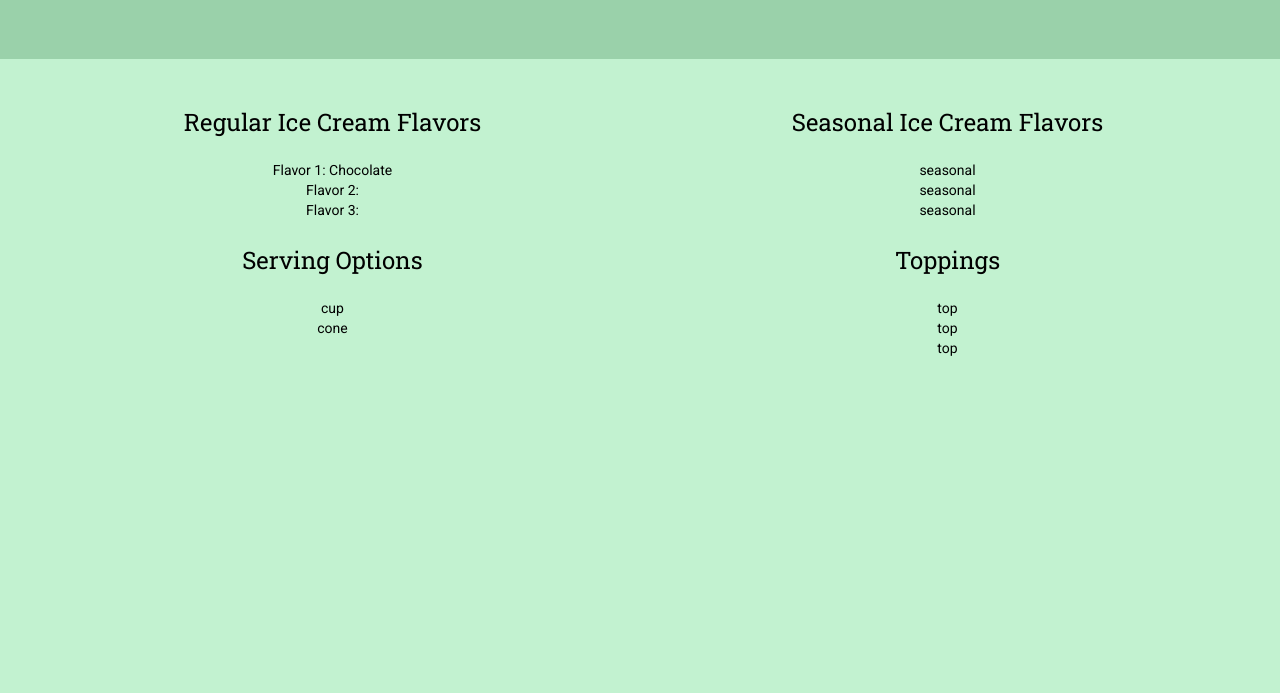
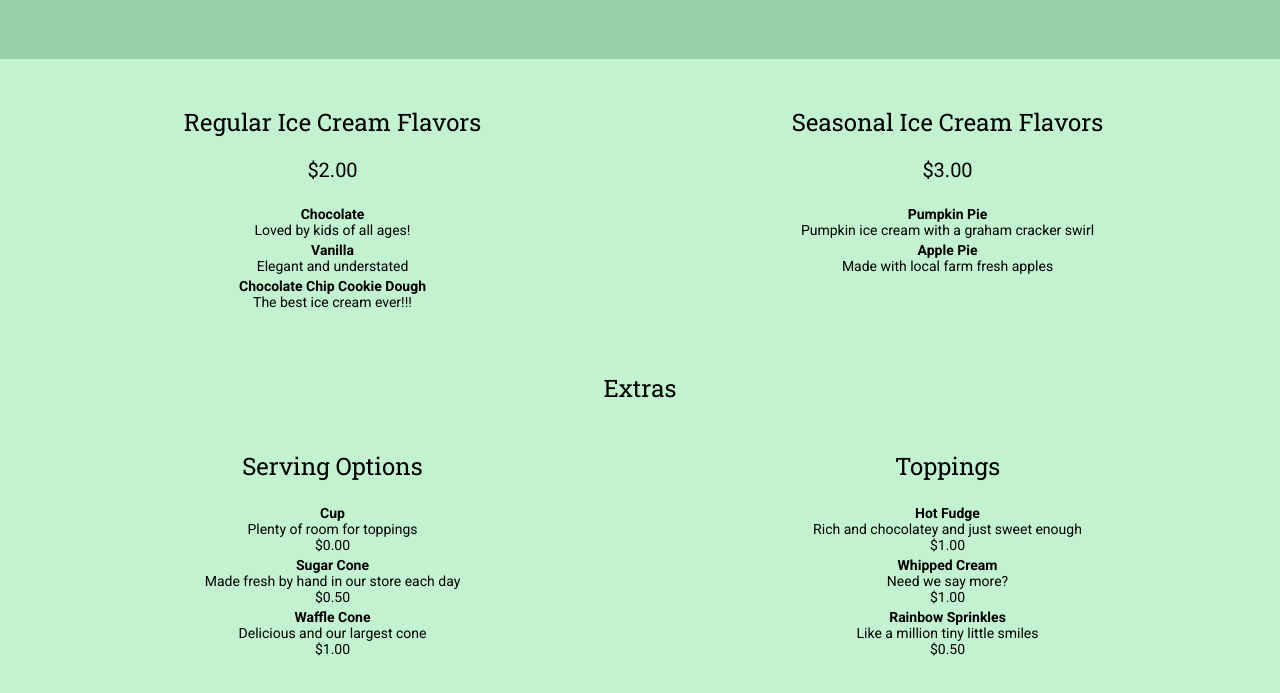
Before and after one commit to melanieps1/js-ice-cream-menu, a plain HTML site: page app/index.html in a window 1280 px wide. Shown: the part 107-800 px from the top of the page. Drawn offline with Linux system fonts and the light colour scheme.

Commit message:
got all array elements in

```diff
--- a/app/index.html
+++ b/app/index.html
@@ -16,22 +16,41 @@
 		<table>
 			<tr>
 				<th>
-					<h2 class="menu-cat ice-cream" id="reg-flavors">Regular Ice Cream Flavors</h2>
+					<h2 class="menu-cat ice-cream" id="reg-flavors">Regular Ice Cream Flavors</h2><h3>$2.00</h3>
 				</th>
 				<th>
-					<h2 class="menu-cat ice-cream" id="seasonal-flavors">Seasonal Ice Cream Flavors</h2>
+					<h2 class="menu-cat ice-cream" id="seasonal-flavors">Seasonal Ice Cream Flavors</h2><h3>$3.00</h3>
 				</th>
 			<tr>
-				<td>Flavor 1: <span id="regFlavor-1"></span></td>
-				<td>seasonal</td>
+				<td>
+					<h4><span id="regFlavor-1"></span></h4><p><span id="desc1"></span></p>
+				</td>
+				<td>
+					<h4><span id="seasonalFlavor-1"></span></h4><p><span id="desc4"></span></p>
+				</td>
 			</tr>
 			<tr>
-				<td>Flavor 2: </td>
-				<td>seasonal</td>
+				<td>
+					<h4><span id="regFlavor-2"></span></h4><p><span id="desc2"></span></p>
+				</td>
+				<td>
+					<h4><span id="seasonalFlavor-2"></span></h4><p><span id="desc5"></span></p>
+				</td>
 			</tr>
 			<tr>
-				<td>Flavor 3: </td>
-				<td>seasonal</td>
+				<td>
+					<h4><span id="regFlavor-3"></span></h4><p><span id="desc3"></span></p>
+				</td>
+				<td></td>
+			</tr>
+		</table>
+
+		<br>
+		<br>
+
+		<table>
+			<tr>
+				<th colspan="2"><h2>Extras</h2></th>
 			</tr>
 		</table>
 
@@ -45,16 +64,28 @@
 				</th>
 			</tr>
 			<tr>
-				<td>cup</td>
-				<td>top</td>
+				<td>
+					<h4><span id="serve-1"></span></h4><p><span id="desc6"></span></p><p> $<span id="servePrice1"></span></p>
+				</td>
+				<td>
+					<h4><span id="top-1"></span></h4><p><span id="desc9"></span></p><p> $<span id="topPrice1"> </span></p>
+				</td>
 			</tr>
 			<tr>
-				<td>cone</td>
-				<td>top</td>
+				<td>
+					<h4><span id="serve-2"></span></h4><p><span id="desc7"></span></p><p> $<span id="servePrice2"> </span></p>
+				</td>
+				<td>
+					<h4><span id="top-2"></span></h4><p><span id="desc10"></span></p><p> $<span id="topPrice2"> </span></p>
+				</td>
 			</tr>
 			<tr>
-				<td></td>
-				<td>top</td>
+				<td>
+					<h4><span id="serve-3"></span></h4><p><span id="desc8"></span></p><p> $<span id="servePrice3"> </span></p>
+				</td>
+				<td>
+					<h4><span id="top-3"></span></h4><p><span id="desc11"></span></p><p> $<span id="topPrice3"> </span></p>
+				</td>
 			</tr>
 		</table>
 
--- a/app/main.js
+++ b/app/main.js
@@ -1,7 +1,41 @@
-var regFlavors = [
-    [ "Chocolate","Loved by kids of all ages!","2.00" ],
-    [ "Vanilla","Elegant and understated","2.00" ],
-    [ "Chocolate Chip Cookie Dough","The best ice cream ever!!!","2.00" ]
-  ];
+document.getElementById('regFlavor-1').innerHTML = regFlavors[0][0];
+document.getElementById('regFlavor-2').innerHTML = regFlavors[1][0];
+document.getElementById('regFlavor-3').innerHTML = regFlavors[2][0];
+document.getElementById('desc1').innerHTML = regFlavors[0][1];
+document.getElementById('desc2').innerHTML = regFlavors[1][1];
+document.getElementById('desc3').innerHTML = regFlavors[2][1];
 
-document.getElementById('regFlavor-1').innerHTML = regFlavors[0][0];
+document.getElementById('seasonalFlavor-1').innerHTML = seasonalFlavors[0][0];
+document.getElementById('seasonalFlavor-2').innerHTML = seasonalFlavors[1][0];
+document.getElementById('desc4').innerHTML = seasonalFlavors[0][1];
+document.getElementById('desc5').innerHTML = seasonalFlavors[1][1];
+
+document.getElementById('serve-1').innerHTML = servingOptions[0][0];
+document.getElementById('serve-2').innerHTML = servingOptions[1][0];
+document.getElementById('serve-3').innerHTML = servingOptions[2][0];
+document.getElementById('desc6').innerHTML = servingOptions[0][1];
+document.getElementById('desc7').innerHTML = servingOptions[1][1];
+document.getElementById('desc8').innerHTML = servingOptions[2][1];
+document.getElementById('servePrice1').innerHTML = servingOptions[0][2];
+document.getElementById('servePrice2').innerHTML = servingOptions[1][2];
+document.getElementById('servePrice3').innerHTML = servingOptions[2][2];
+
+document.getElementById('top-1').innerHTML = toppings[0][0];
+document.getElementById('top-2').innerHTML = toppings[1][0];
+document.getElementById('top-3').innerHTML = toppings[2][0];
+document.getElementById('desc9').innerHTML = toppings[0][1];
+document.getElementById('desc10').innerHTML = toppings[1][1];
+document.getElementById('desc11').innerHTML = toppings[2][1];
+document.getElementById('topPrice1').innerHTML = toppings[0][2];
+document.getElementById('topPrice2').innerHTML = toppings[1][2];
+document.getElementById('topPrice3').innerHTML = toppings[2][2];
+
+// Wait for page to load before doing anything
+// document.onreadystatechange = function() {
+// };
+
+// function regIceCream() {
+// 	for (i = 0; i < regFlavors.length; i++) {
+		// Do something
+// 	}
+// }
--- a/app/products.js
+++ b/app/products.js
@@ -2,4 +2,21 @@ var regFlavors = [
     [ "Chocolate","Loved by kids of all ages!","2.00" ],
     [ "Vanilla","Elegant and understated","2.00" ],
     [ "Chocolate Chip Cookie Dough","The best ice cream ever!!!","2.00" ]
-  ];
+];
+
+var seasonalFlavors = [
+	[ "Pumpkin Pie","Pumpkin ice cream with a graham cracker swirl","3.00" ],
+	[ "Apple Pie","Made with local farm fresh apples","3.00" ]
+];
+
+var servingOptions = [
+	[ "Cup","Plenty of room for toppings","0.00" ],
+	[ "Sugar Cone","Made fresh by hand in our store each day","0.50" ],
+	[ "Waffle Cone","Delicious and our largest cone","1.00" ]
+];
+
+var toppings = [
+	[ "Hot Fudge","Rich and chocolatey and just sweet enough","1.00" ],
+	[ "Whipped Cream","Need we say more?","1.00" ],
+	[ "Rainbow Sprinkles","Like a million tiny little smiles","0.50" ]
+];
--- a/app/style.css
+++ b/app/style.css
@@ -24,6 +24,29 @@ h2 {
 	text-align: center;
 }
 
+h3 {
+	font-family: 'Roboto', serif;
+	font-size: 20px;
+	font-weight: 400;
+	text-align: center;
+}
+
+h4 {
+	font-family: 'Roboto', serif;
+	font-size: 14px;
+	font-weight: 700;
+	text-align: center;
+	margin: auto;
+}
+
+p {
+	font-family: 'Roboto', serif;
+	font-size: 14px;
+	font-weight: 400;
+	text-align: center;
+	margin: auto;
+}
+
 td {
 	font-family: 'Roboto', sans-serif;
 	font-size: 14px;
```
